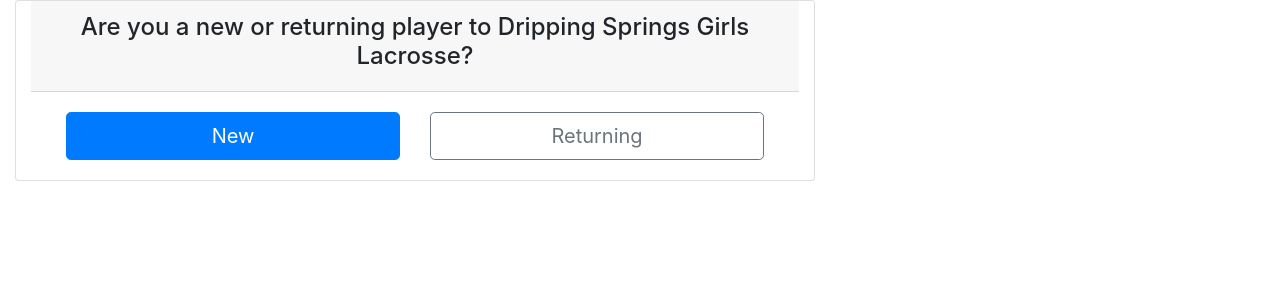
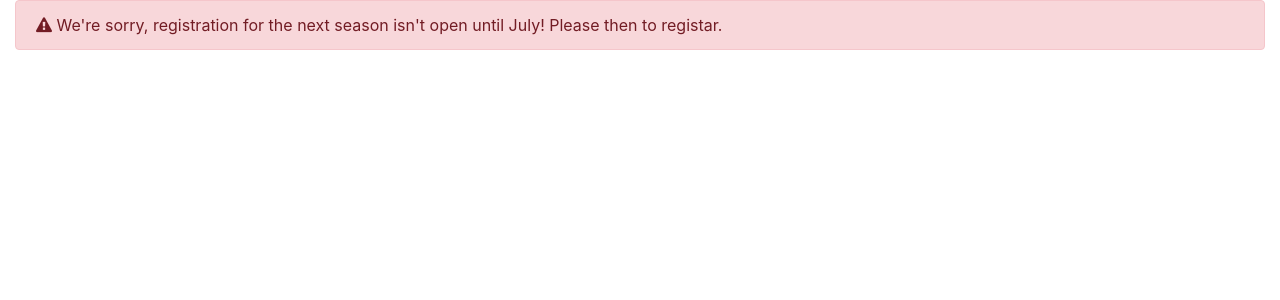
Before and after one commit to L-NiNo/registar, an Angular app: page / in a window 1280 px wide. Shown: the top 300 px of the page. Built offline with nearby package versions, Linux system fonts and the light colour scheme.

Commit message:
open fix

```diff
--- a/package.json
+++ b/package.json
@@ -4,9 +4,10 @@
   "scripts": {
     "ng": "ng",
     "start": "node server.js",
-    "start1": "ng serve -o",
+    "start:dev": "ng serve -o",
     "start2": "ng serve -o --proxy-config proxy.conf.json",
     "build": "ng build",
+    "build:dev": "ng build --aot --watch",
     "test": "ng test",
     "lint": "ng lint",
     "e2e": "ng e2e",
--- a/src/app/app.component.ts
+++ b/src/app/app.component.ts
@@ -15,17 +15,17 @@ export class AppComponent implements OnInit {
 
 	constructor(private ps: PlayerService) {
 		setTheme('bs4');
-  	this.ps.player.subscribe( data => {
-  		if(data) this.player = data;
+		this.ps.player.subscribe(data => {
+			if (data) this.player = data;
 			// if(this.player) console.log(this.player);
 		});
-  	this.ps.view.subscribe( data => {
-  		if(data) this.view = data;
+		this.ps.view.subscribe(data => {
+			if (data) this.view = data;
 			// if(this.view) console.log(this.view);
 		});
 	}
 
-  ngOnInit(){
+	ngOnInit() {
 		//   let player = {
 		//   	status: undefined,
 		//   	nationalId:'',
@@ -121,13 +121,11 @@ export class AppComponent implements OnInit {
 		// console.log(this);
 	}
 
-  isRegOpen(){
-  	/* Registration con be done from July until January */
+	isRegOpen() {
+		/* Registration can be done from June until January */
 		const today = new Date();
 		const thisMonth = today.getMonth() + 1;
-  	if( thisMonth >= 7)
-  		return true;
-  	return false;
+		return !(thisMonth >= 6);
 	}
 
 
```
Lines whose indentation alone changed are shown as unchanged.
